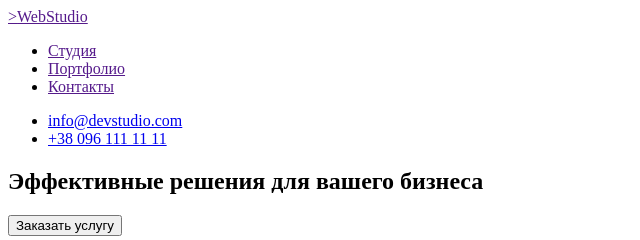
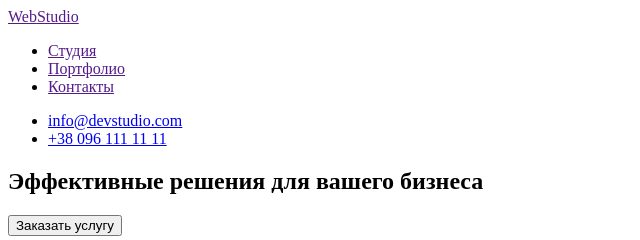
Before and after one commit to MishynMykhailo/goit-markup-hw-01, a plain HTML site: page index.html in a window 1280 px wide. Shown: the top 240 px of the page, 0-640 px from the left. Drawn offline with Linux system fonts and the light colour scheme.

Commit message:
Update index.html

```diff
--- a/index.html
+++ b/index.html
@@ -9,7 +9,7 @@
 <body>
 <!--Хедер-меню-->
     <header>
-        <a href="">><span>Web</span><span>Studio</span></a>
+        <a href=""><span>Web</span><span>Studio</span></a>
         <nav>
             <ul>
                 <li>
```
